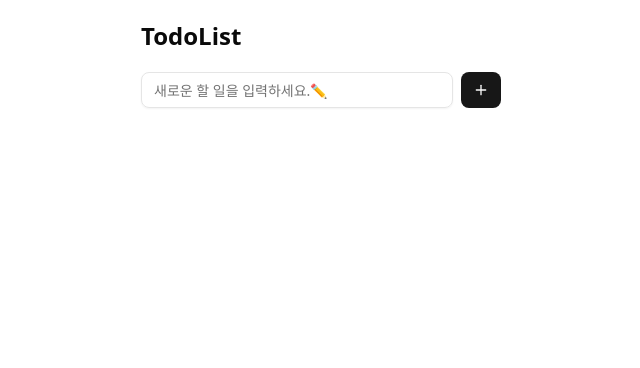
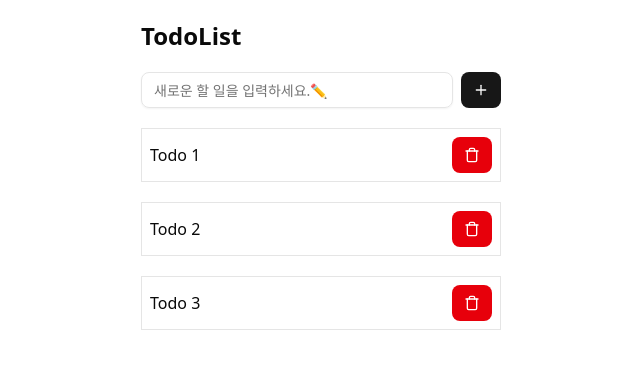
Before and after one commit to tjdux/react.js-and-supabase, a React (Vite) app: page /todolist in a window 1280 px wide. Shown: the top 368 px of the page, without its empty margins (319-959 px from the left). Built offline with nearby package versions, Linux system fonts and the light colour scheme; data requests are answered from the project's data file.

Commit message:
tanstack query

```diff
--- a/package.json
+++ b/package.json
@@ -15,6 +15,7 @@
     "@radix-ui/react-popover": "^1.1.15",
     "@radix-ui/react-slot": "^1.2.4",
     "@tailwindcss/vite": "^4.1.17",
+    "@tanstack/react-query": "^5.90.11",
     "class-variance-authority": "^0.7.1",
     "clsx": "^2.1.1",
     "embla-carousel-react": "^8.6.0",
@@ -39,6 +40,7 @@
     "eslint-plugin-react-hooks": "^5.2.0",
     "eslint-plugin-react-refresh": "^0.4.19",
     "globals": "^16.0.0",
+    "json-server": "^1.0.0-beta.3",
     "prettier": "^3.6.2",
     "prettier-plugin-tailwindcss": "^0.7.1",
     "tw-animate-css": "^1.4.0",
--- /dev/null
+++ b/server/db.json
@@ -0,0 +1,19 @@
+{
+  "todos": [
+    {
+      "id": 1,
+      "content": "Todo 1",
+      "isDone": true
+    },
+    {
+      "id": 2,
+      "content": "Todo 2",
+      "isDone": true
+    },
+    {
+      "id": 3,
+      "content": "Todo 3",
+      "isDone": false
+    }
+  ]
+}
--- /dev/null
+++ b/src/api/fetch-todos.ts
@@ -0,0 +1,10 @@
+import { API_URL } from "@/lib/constants";
+
+export async function fetchTodos() {
+  const response = await fetch(`${API_URL}/todos`);
+
+  if (!response.ok) throw new Error("fetch failed!");
+
+  const data: Todo[] = await response.json();
+  return data;
+}
--- /dev/null
+++ b/src/hooks/queries/use-todos.data.ts
@@ -0,0 +1,9 @@
+import { fetchTodos } from "@/api/fetch-todos";
+import { useQuery } from "@tanstack/react-query";
+
+export function useTodosData() {
+  return useQuery({
+    queryFn: fetchTodos,
+    queryKey: ["todos"], // 캐시를 식별하는 고유 키
+  });
+}
--- /dev/null
+++ b/src/lib/constants.ts
@@ -0,0 +1 @@
+export const API_URL = "http://localhost:3000";
--- a/src/main.tsx
+++ b/src/main.tsx
@@ -2,9 +2,15 @@
 import "./index.css";
 import App from "./App.tsx";
 import { BrowserRouter } from "react-router";
+import { QueryClientProvider, QueryClient } from "@tanstack/react-query";
+
+// 서버 상태 저장소
+const queryClient = new QueryClient();
 
 createRoot(document.getElementById("root")!).render(
   <BrowserRouter>
-    <App />
+    <QueryClientProvider client={queryClient}>
+      <App />
+    </QueryClientProvider>
   </BrowserRouter>,
 );
--- a/src/pages/TodoListPage.tsx
+++ b/src/pages/TodoListPage.tsx
@@ -1,15 +1,20 @@
 import TodoEditor from "@/components/todo-list/TodoEditor";
 import TodoItem from "@/components/todo-list/TodoItem";
-import { useTodos } from "@/store/todos";
+// import { useTodos } from "@/store/todos";
+import { useTodosData } from "@/hooks/queries/use-todos.data";
 
 export default function TodoListPage() {
-  const todos = useTodos();
+  // const todos = useTodos();
+  const { data: todos, isLoading, error } = useTodosData();
+
+  if (error) return <div>오류 발생 😣</div>;
+  if (isLoading) return <div>로딩 중 입니다... ⏰</div>;
 
   return (
     <div className="m-auto flex w-100 flex-col gap-5 p-5">
       <h1 className="text-2xl font-bold">TodoList</h1>
       <TodoEditor />
-      {todos.map((todo) => (
+      {todos?.map((todo) => (
         <TodoItem key={todo.id} {...todo} />
       ))}
     </div>
--- a/vite.config.ts
+++ b/vite.config.ts
@@ -11,4 +11,9 @@
       "@": path.resolve(__dirname, "./src"),
     },
   },
+  server: {
+    watch: {
+      ignored: ["**/server/**"],
+    },
+  },
 });
```
Also changed, not shown: 1 other file (tests, documents, lock files or other folders).
